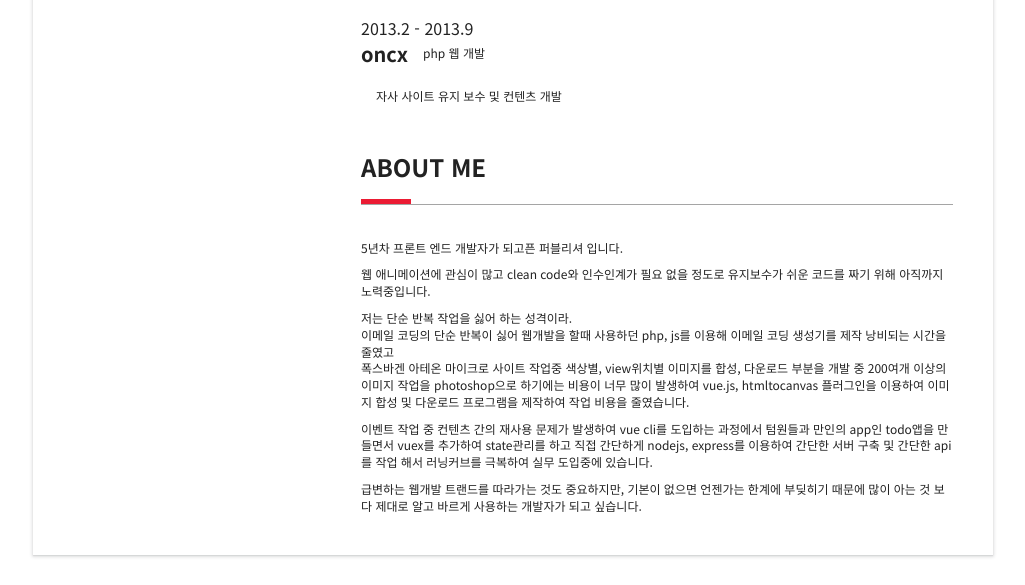
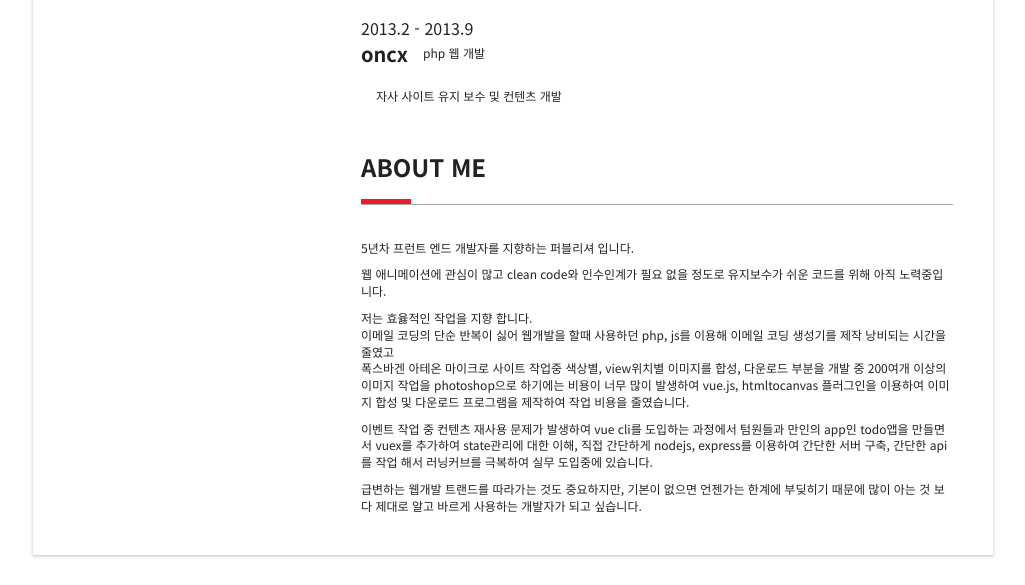
Before and after one commit to fireworks80/resume, a website: page index.html in a window 1280 px wide. Shown: the part 835-1420 px from the top of the page, without its empty margins (127-1152 px from the left). Drawn offline with nearby package versions, Linux system fonts and the light colour scheme.

Commit message:
[fix] 자기소개 수정

```diff
--- a/index.html
+++ b/index.html
@@ -78,12 +78,12 @@
         <dl class="column about">
           <dt class="column__tit">ABOUT ME</dt>
           <dd class="column__desc">
-            <p>5년차 프론트 엔드 개발자가 되고픈 퍼블리셔 입니다.</p>
+            <p>5년차 프런트 엔드 개발자를 지향하는 퍼블리셔 입니다.</p>
             <p>
-              웹 애니메이션에 관심이 많고 clean code와 인수인계가 필요 없을 정도로 유지보수가 쉬운 코드를 짜기 위해 아직까지 노력중입니다.
+              웹 애니메이션에 관심이 많고 clean code와 인수인계가 필요 없을 정도로 유지보수가 쉬운 코드를 위해 아직 노력중입니다.
             </p>
             <p>
-              저는 단순 반복 작업을 싫어 하는 성격이라.<br>
+              저는 효윯적인 작업을 지향 합니다.<br>
               이메일 코딩의 단순 반복이 싫어 웹개발을 할때 사용하던 php, js를 이용해 이메일 코딩 생성기를 제작
               낭비되는 시간을 줄였고<br>
               폭스바겐 아테온 마이크로 사이트 작업중 색상별, view위치별 이미지를 합성, 다운로드 부분을 개발 중
@@ -91,8 +91,8 @@
               이미지 합성 및 다운로드 프로그램을 제작하여 작업 비용을 줄였습니다.
             </p>
             <p>
-              이벤트 작업 중 컨텐츠 간의 재사용 문제가 발생하여 vue cli를 도입하는 과정에서 텀원들과
-              만인의 app인 todo앱을 만들면서 vuex를 추가하여 state관리를 하고 직접 간단하게 nodejs, express를 이용하여 간단한 서버 구축 및
+              이벤트 작업 중 컨텐츠 재사용 문제가 발생하여 vue cli를 도입하는 과정에서 텀원들과
+              만인의 app인 todo앱을 만들면서 vuex를 추가하여 state관리에 대한 이해, 직접 간단하게 nodejs, express를 이용하여 간단한 서버 구축,
               간단한 api를 작업 해서 러닝커브를 극복하여 실무 도입중에 있습니다.
             </p>
             <p>
```
